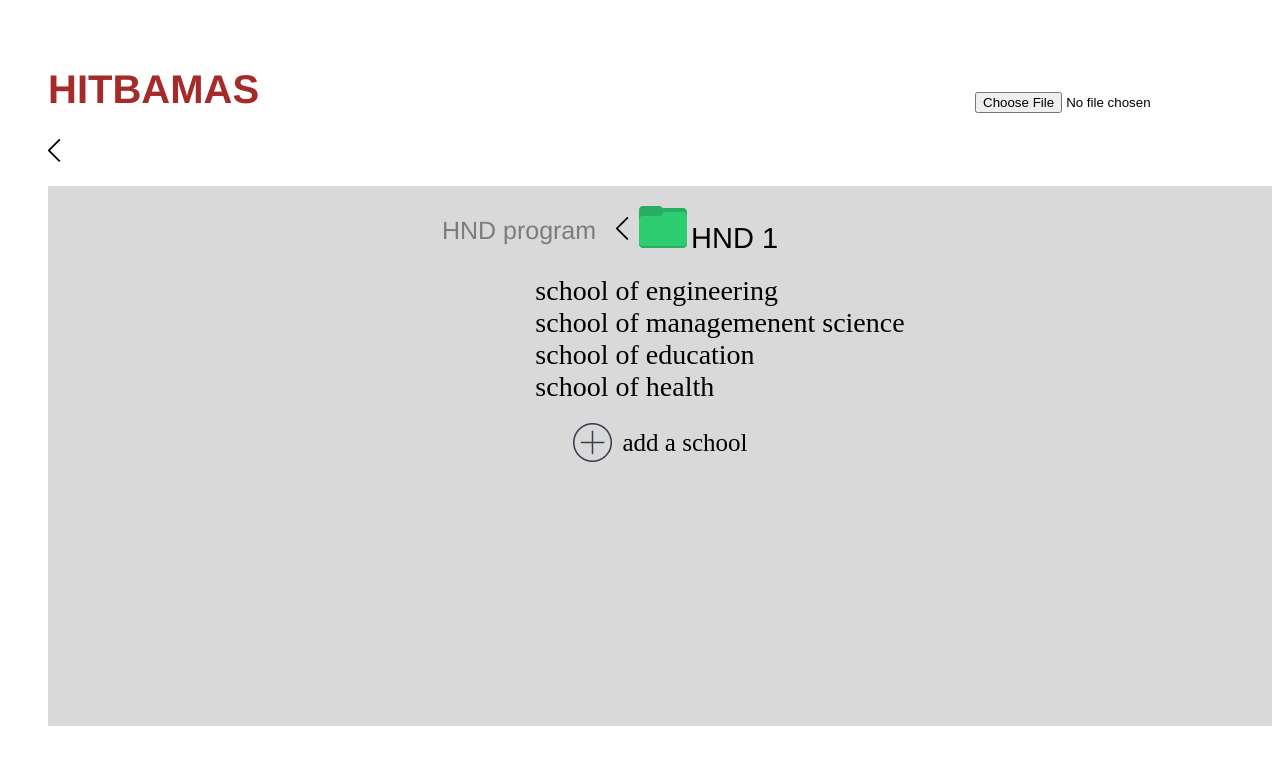
After one commit to TAZANOU-DEV/HND_WEB_DEVELOPMENT_PROJECT, a PHP site: page /hnd1.html in a window 1280 px wide. The commit adds this page. Shown: the top 765 px of the page. Run offline with PHP 8.4, Linux system fonts and the light colour scheme.

Commit message:
7th commit

```diff
--- a/add_program.html
+++ b/add_program.html
@@ -29,11 +29,11 @@
 
             <div class="programs">
              <div class="programs1">
-             <a class="fld" href="#"> <img src="/icons/HND 1 icon/gg.png" alt="" class="folder"> <span class="fold">HND 1</span></a>
+             <a class="fld" href="hnd1.html"> <img src="/icons/HND 1 icon/gg.png" alt="" class="folder"> <span class="fold">HND 1</span></a>
              </div>
 
              <div class="programs1">
-              <a class="fld" href="#"> <img src="/icons/HND 1 icon/gg.png" alt="" class="folder"> <span class="fold">HND 2</span></a>
+              <a class="fld" href="hnd2.html"> <img src="/icons/HND 1 icon/gg.png" alt="" class="folder"> <span class="fold">HND 2</span></a>
               </div>
 
               <div class="programs1">
--- /dev/null
+++ b/hnd1.css
@@ -0,0 +1,102 @@
+body{
+    background-color: white;
+
+}
+
+.container{
+    display: flex;
+    flex-direction: column;
+    margin: 40px;
+}
+.nav{
+    display: flex;
+    align-items: center;
+    justify-content: space-between;
+}
+.lh{
+
+
+}
+.s-name{
+    color: brown;
+    font-weight: bolder;
+    font-family:'Franklin Gothic Medium', 'Arial Narrow', Arial, sans-serif;
+    font-size: 40px;
+}
+.container_body{
+    width: 100%;
+    height: 500px;
+    background-color: rgba(217, 217, 217, 1);
+    margin-top: 20px;
+    padding: 20px;
+    display: flex;
+    flex-direction: column;
+    align-items: center;
+}
+
+.hnd_program{
+    font-size: 25px;
+    font-family: 'Franklin Gothic Medium', 'Arial Narrow', Arial, sans-serif;
+    margin-right: 20px;
+    color: rgba(0, 0, 0, 0.426);
+    text-decoration: none;
+}
+.head{
+    display: flex;
+    align-items: center;
+    justify-content: center;
+}
+.arrow_left{
+    margin-right: 10px;
+}
+
+a{
+    text-decoration: none;
+    color: black;
+}
+.folder{
+    margin-right: px;
+    position:relative;
+}
+.fold{
+    font-size: 29px;
+    margin-right: 100px;
+    font-family: 'Franklin Gothic Medium', 'Arial Narrow', Arial, sans-serif;
+
+
+    text-decoration: none;
+    color: black;
+
+}
+.school{
+    margin-left: 120px;
+    margin-top: 20px;
+}
+.sch{
+    font-size: 28px;
+    margin: 15px;
+
+}
+.sch:hover{
+    text-decoration: underline;
+    text-decoration-color: blueviolet;
+}
+.fld{
+    text-decoration: none;
+    color: black;
+    cursor: pointer;
+}
+.as{
+    display: flex;
+    align-items: center;
+    justify-content: center;
+    margin-top: 20px;
+}
+.aaa{
+    font-size: 25px;
+    margin-left: 10px;
+}
+.aaa:hover{
+    text-decoration: underline;
+    text-decoration-color: blueviolet;
+}
--- /dev/null
+++ b/hnd1.html
@@ -0,0 +1,60 @@
+<!DOCTYPE html>
+<html lang="en">
+<head>
+    <meta charset="UTF-8">
+    <meta name="viewport" content="width=device-width, initial-scale=1.0">
+     <link rel="stylesheet" href="hnd1.css">
+    <title>HND 1</title>
+</head>
+<body>
+
+    <div class="container">
+        <div class="nav">
+            <div class="lh">
+              <h1 class="s-name">HITBAMAS</h1>
+      <a href="home.html">  <img src="/icons/HND 1 icon/1.png" alt="" class="arrow_left"></a>
+            </div>
+
+             <div class="ll">
+
+
+           <input type="file" accept="image/*"  width="300px" placeholder="Logo" class="logo" id="ima">
+           <img src="" id="image-preview" alt="">
+
+            </div>
+            </div>
+
+
+        <div class="container_body">
+
+            <div class="head">
+          <a href="add_program.html">  <span class="hnd_program">HND program</span></a>
+            <a href="add_program.html">  <img src="/icons/HND 1 icon/1.png" alt="" class="arrow_left"></a>
+
+                <a class="fld" href="hnd1.html"> <img src="/icons/HND 1 icon/gg.png" alt="" class="folder"> <span class="fold">HND 1</span></a>
+
+
+            </div>
+            <div class="school">
+                <a href="#" class="sch">school of engineering</a> <br>
+                <a href="#" class="sch">school of managemenent science</a> <br>
+                <a href="#" class="sch">school of education</a> <br>
+                <a href="#" class="sch">school of health</a>
+
+          </div>
+          <a href="#" class="fld">
+
+            <div class="as">
+
+            <img src="/icons/HND 1 icon/Group.png" alt="" class="aa"> <span class="aaa">add a school</span>
+            </div></a>
+
+              </div>
+
+
+    </div>
+
+
+   <script src="hnd1.js" ></script>
+</body>
+</html>
```
Also changed, not shown: add_program.css (+32 -0 lines), hnd2.html (added, +60 -0 lines), hnd1.js (added), hnd2.js (added).
